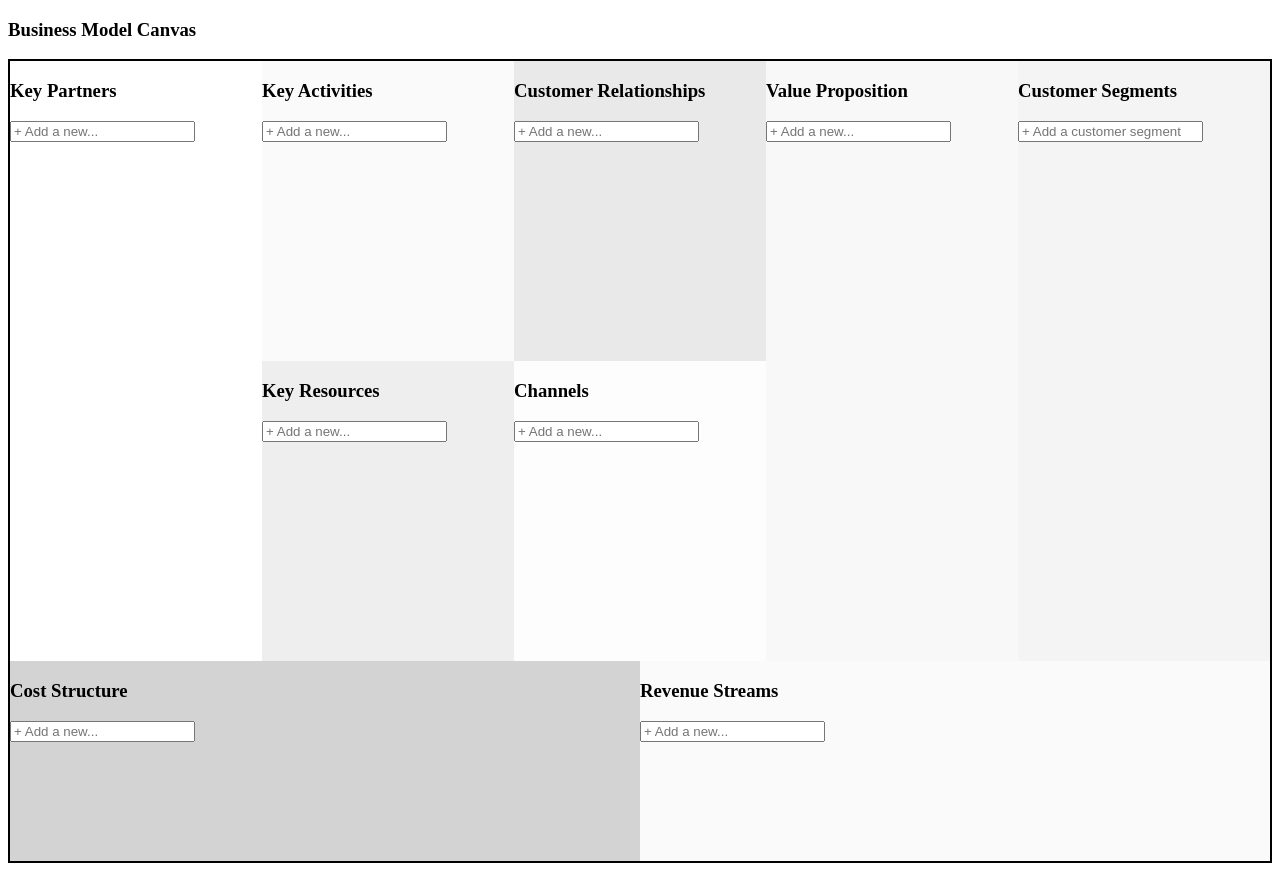
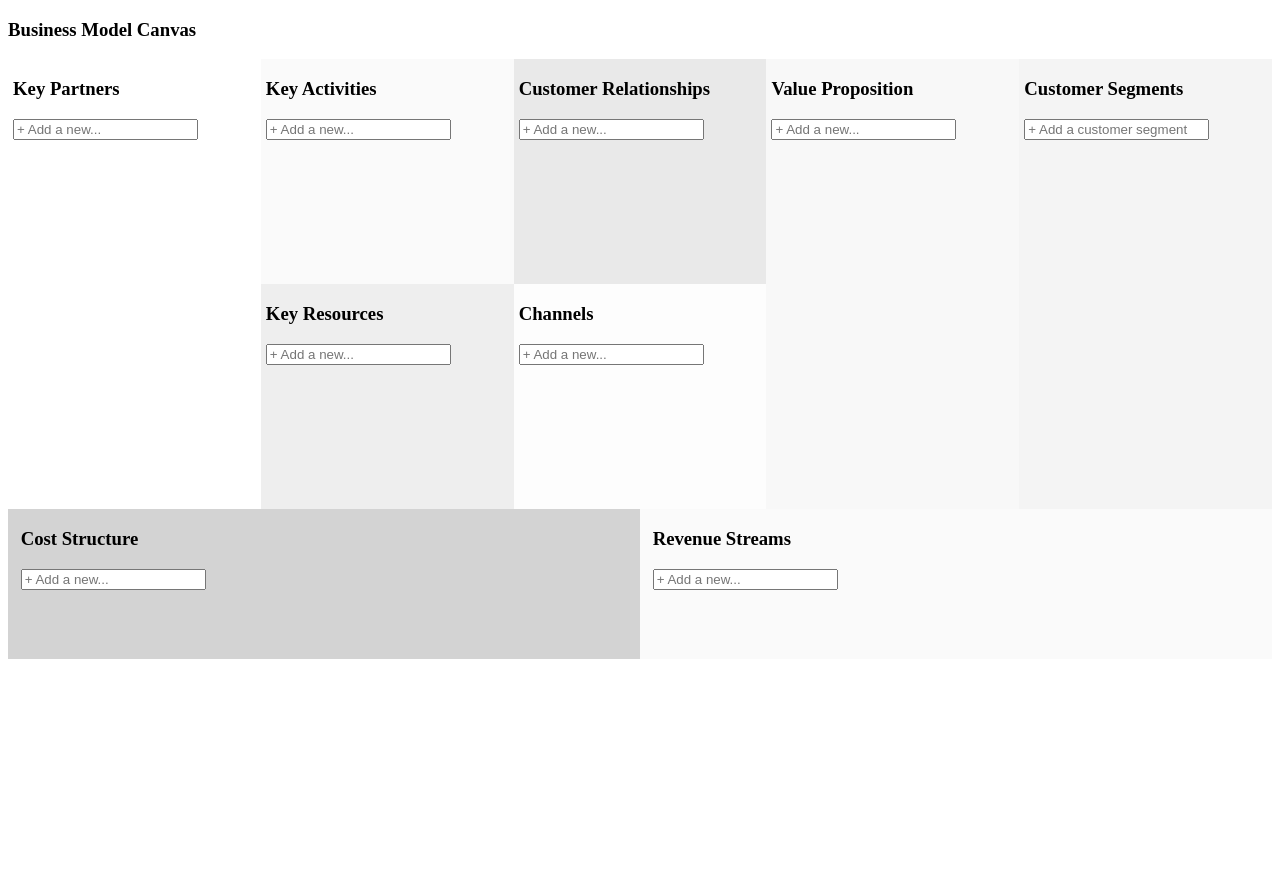
Before and after one commit to colinmegill/canvas, a plain HTML site: page index.html in a window 1280 px wide. After the commit the page ends 800 px from the top, so only its background shows below. Drawn offline with nearby package versions, Linux system fonts and the light colour scheme; a script that the page names is missing.

Commit message:
float layout nearly complete, collectionview not rendering

```diff
--- a/businessmodel.js
+++ b/businessmodel.js
@@ -27,7 +27,7 @@ var UniversalCollection = Backbone.Collection.extend({
 
 })
 
-/* i think the problem is that while i'm iterating over all of the models in the view i'm rendering, i'm not iterating over all of the collections and rendering a collection view for each of them. */
+/* i think the problem is that while i'm iterating over all of the models in the collectionview i'm rendering, i'm not iterating over all of the collections and rendering a collection view for each of them. */
 
 var UniversalCollectionView = Backbone.View.extend({
   render: function(){
--- a/index.html
+++ b/index.html
@@ -3,67 +3,70 @@
 <head>
 	<style type="text/css">
 
-    #container {
-      border: 2px solid black;
-      height: 800px;
+    #container{
+      height: 600px;
     }
 
-    #segments {
+    #segmentsBox{
       background-color: rgb(244, 244, 244);
       width: 20%;
       height: 75%;
       float: right;
     }
-    #relationships {
+    #relationshipsBox{
       background-color: rgb(233, 233, 233);
       width: 20%;
       height: 37.5%;
       float: right;
     }
-    #channels{
+    #channelsBox{
       background-color: rgb(253, 253, 253);
       width: 20%;
       height: 37.5%;
       float: right;
     }
-    #revenue{
+    #revenueBox{
       background-color: rgb(250, 250, 250);
       width: 50%;
       height: 25%;
       float: right;
     }
-    #valueProp{
+    #valuePropBox{
       background-color: rgb(248, 248, 248);
       height: 75%;
       width: 20%;
       float: right;
     }
-    #activities{
+    #activitiesBox{
       background-color: rgb(250, 250, 250);
       height: 37.5%;
       width: 20%;
       float: left;
     }
-    #resources{
+    #resourcesBox{
       background-color: rgb(238, 238, 238);
       height: 37.5%;
       width: 20%;
-
       float: left
     }
-    #partners{
+    #partnersBox{
       height: 75%;
       width: 20%;
       float: left;
     }
-    #costs{
+    #costsBox{
       background-color: lightgrey;
       height: 25%;
       width: 50%;
-
       float: left;
     }
 
+    .innerbox {
+      width: 98%;
+      height: 100%;
+      padding-left: 2%;
+      overflow: hidden;
+    }
 
   </style>
 
@@ -78,69 +81,105 @@
 
 <div id="container"> <!-- container -->
 
-  <div id="partners">
+  <div id="partnersBox">
+    <div class="innerbox">
     <h3 class="box_heading"> Key Partners </h3>
     <form class="boxForm" id="partnersForm">
       <input  name="title" type="text" placeholder="+ Add a new...">
     </form>
+    <div class="modelTitleShower" id="partners">
+    </div>
+  </div>
   </div>
 
-  <div id="segments">
+  <div id="segmentsBox">
+    <div class="innerbox">
     <h3 class="box_heading"> Customer Segments </h3>
     <form class="boxForm" id="segmentsForm">
       <input  name="title" type="text" placeholder="+ Add a customer segment">
     </form>
+    <div class="modelTitleShower" id="segments">
+    </div>
+  </div>
   </div>
 
-   <div id="valueProp">
+   <div id="valuePropBox">
+    <div class="innerbox">
     <h3 class="box_heading"> Value Proposition </h3>
     <form class="boxForm" id="valuePropForm">
       <input  name="title" type="text" placeholder="+ Add a new...">
     </form>
+    <div class="modelTitleShower" id="valueProp">
+    </div>
+  </div>
   </div>
 
-  <div id="relationships">
+  <div id="relationshipsBox">
+    <div class="innerbox">
     <h3 class="box_heading"> Customer Relationships </h3>
     <form class="boxForm" id="relationshipsForm">
       <input  name="title" type="text" placeholder="+ Add a new...">
     </form>
+    <div class="modelTitleShower" id="relationships">
+    </div>
+  </div>
   </div>
 
 
 
-  <div id="activities">
+  <div id="activitiesBox">
+    <div class="innerbox">
     <h3 class="box_heading"> Key Activities </h3>
     <form class="boxForm" id="activitiesForm">
       <input  name="title" type="text" placeholder="+ Add a new...">
     </form>
+    <div class="modelTitleShower" id="activities">
+    </div>
+  </div>
   </div>
 
- <div id="resources">
+ <div id="resourcesBox">
+    <div class="innerbox">
     <h3 class="box_heading"> Key Resources </h3>
     <form class="boxForm" id="resourcesForm">
       <input  name="title" type="text" placeholder="+ Add a new...">
     </form>
+    <div class="modelTitleShower" id="resources">
+    </div>
+  </div>
   </div>
 
-  <div id="channels">
+  <div id="channelsBox">
+    <div class="innerbox">
     <h3 class="box_heading"> Channels </h3>
     <form class="boxForm" id="channelsForm">
       <input  name="title" type="text" placeholder="+ Add a new...">
     </form>
+    <div class="modelTitleShower" id="channels">
+    </div>
+  </div>
   </div>
 
-  <div id="costs">
+  <div id="costsBox">
+    <div class="innerbox">
     <h3 class="box_heading"> Cost Structure </h3>
     <form class="boxForm" id="costsForm">
       <input  name="title" type="text" placeholder="+ Add a new...">
     </form>
+    <div class="modelTitleShower" id="costs">
+    </div>
+  </div>
   </div>
 
- <div id="revenue">
+ <div id="revenueBox">
+    <div class="innerbox">
     <h3 class="box_heading"> Revenue Streams </h3>
     <form class="boxForm" id="revenueForm">
       <input  name="title" type="text" placeholder="+ Add a new...">
     </form>
+    <div class="modelTitleShower" id="revenue">
+    </div>
+  </div>
   </div>
 
 
@@ -154,15 +193,6 @@
 <script type="text/javascript" src="http://cdnjs.cloudflare.com/ajax/libs/handlebars.js/1.0.0-rc.3/handlebars.min.js"></script>
 
 
-<script type="text/javascript">
-
-$(document).ready(function(){
-  $('div').click(function(){
-    $(this).({'background-color':'red'})
-  })
-})
-
-</script>
 
 </body>
 </html>
```
